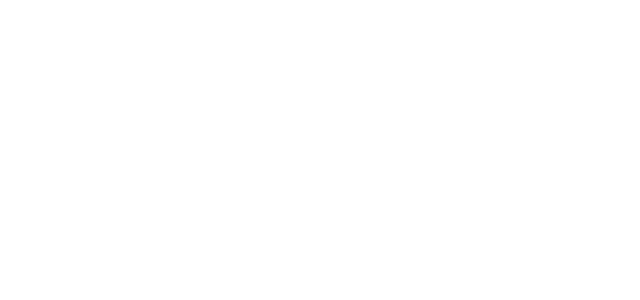
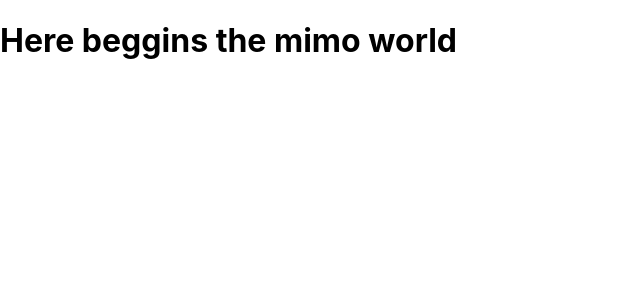
Before and after one commit to RaviCampos/hooks, a React (Create React App) app: page / in a window 1280 px wide. Shown: the top 300 px of the page, without its empty margins (0-640 px from the left). Built offline with nearby package versions, Linux system fonts and the light colour scheme.

Commit message:
Add first h1

```diff
--- a/src/App.js
+++ b/src/App.js
@@ -4,7 +4,7 @@
 function App() {
   return (
     <div className="front-page">
-
+      <h1>Here beggins the mimo world</h1>
     </div>
   );
 }
```
